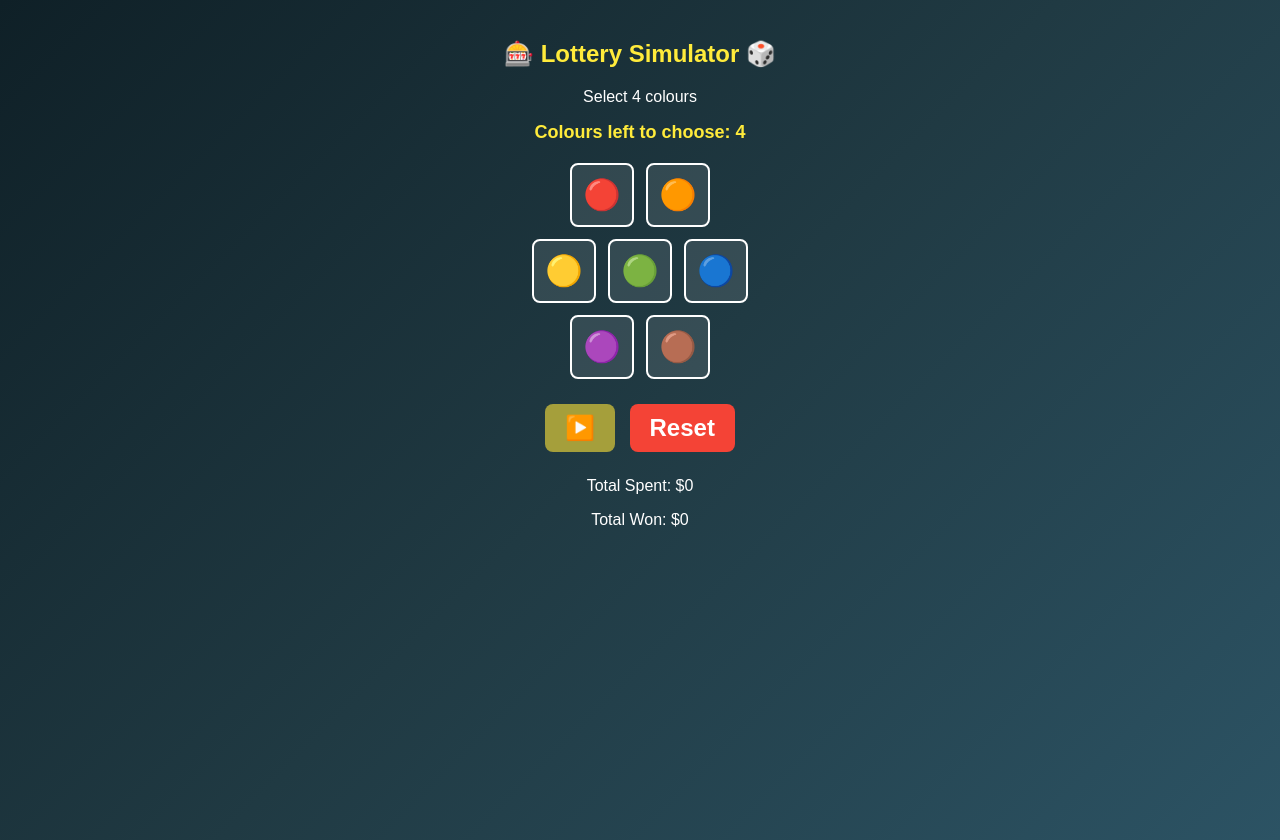
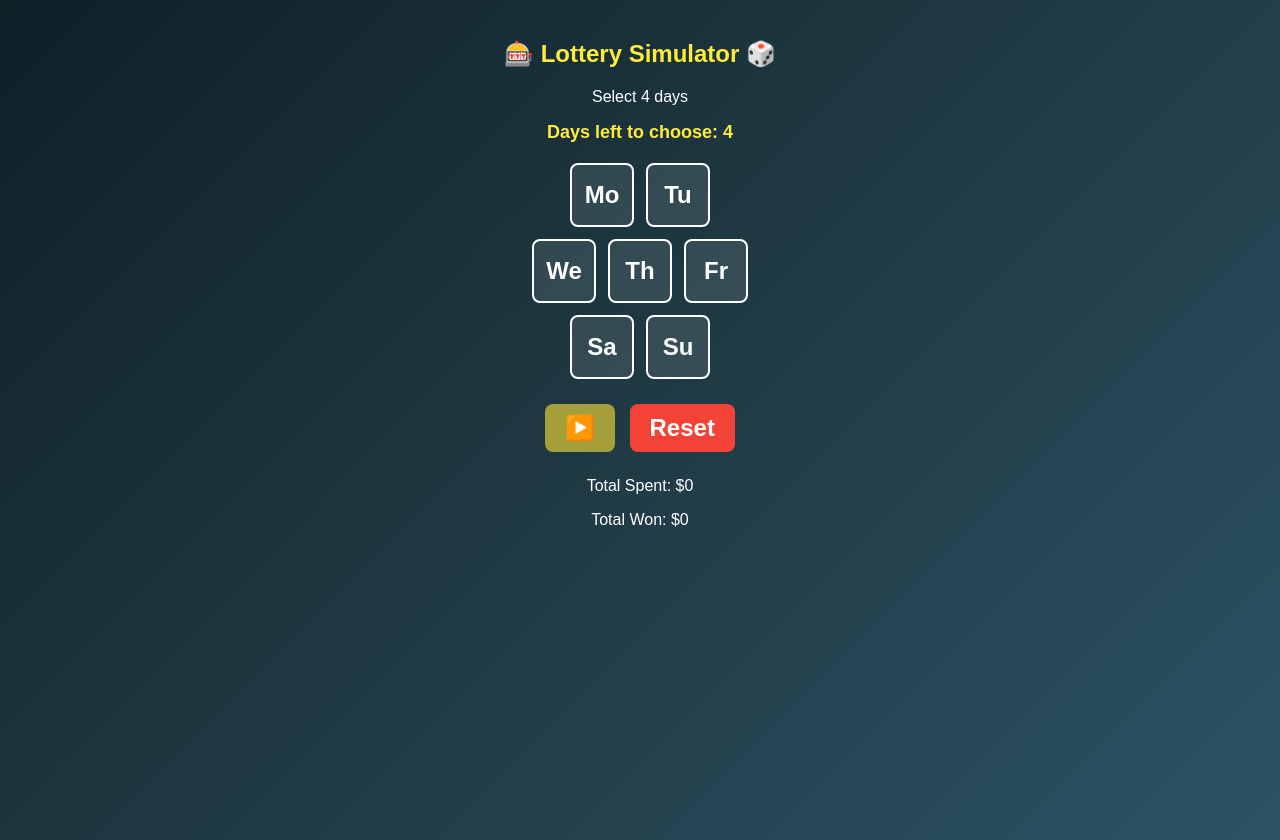
Before and after one commit to girishgopalakrishnangg-code/LotterySim-, a plain HTML site: page index.html in a window 1280 px wide. Drawn offline with Linux system fonts and the light colour scheme.

Commit message:
Update index.html
Replaced colours with days of week

```diff
--- a/index.html
+++ b/index.html
@@ -24,7 +24,7 @@
     width:60px; height:60px; line-height:60px; text-align:center;
     border-radius:8px; border:2px solid white;
     background:rgba(255,255,255,0.1); color:white;
-    cursor:pointer; transition:all 0.3s; font-weight:bold; font-size:30px;
+    cursor:pointer; transition:all 0.3s; font-weight:bold; font-size:24px;
     user-select:none;
   }
   .number:hover { background: rgba(255,255,255,0.18); }
@@ -56,15 +56,15 @@
   #remainingPanel { margin-top:10px; font-weight:bold; color:#ffeb3b; font-size:18px; }
 
   @media (max-width:420px){
-    .number{ width:50px; height:50px; line-height:50px; font-size:24px; }
+    .number{ width:50px; height:50px; line-height:50px; font-size:20px; }
   }
 </style>
 </head>
 <body>
 
 <h2>🎰 Lottery Simulator 🎲</h2>
-<p>Select 4 colours</p>
-<div id="remainingPanel">Colours left to choose: <span id="remaining">4</span></div>
+<p>Select 4 days</p>
+<div id="remainingPanel">Days left to choose: <span id="remaining">4</span></div>
 
 <div class="rows" id="numberContainer">
   <div class="row" id="row1"></div>
@@ -96,15 +96,15 @@ const wonEl    = document.getElementById("won");
 const remainingEl = document.getElementById("remaining");
 const playButton  = document.getElementById("playButton");
 
-// Number → Symbol map
-const symbolMap = {
-  1: "🔴",
-  2: "🟠",
-  3: "🟡",
-  4: "🟢",
-  5: "🔵",
-  6: "🟣",
-  7: "🟤"
+// Number → Day map
+const dayMap = {
+  1: "Mo",
+  2: "Tu",
+  3: "We",
+  4: "Th",
+  5: "Fr",
+  6: "Sa",
+  7: "Su"
 };
 
 const layout = [
@@ -113,14 +113,14 @@ const layout = [
   [6,7]
 ];
 
-// create number buttons (colours)
+// create day buttons
 layout.forEach((rowNums, i) => {
   const row = document.getElementById(`row${i+1}`);
   rowNums.forEach(num => {
     const el = document.createElement('div');
     el.className = 'number';
-    el.dataset.value = num;         // store actual number for logic
-    el.innerHTML = symbolMap[num];  // show colour symbol
+    el.dataset.value = num;
+    el.innerHTML = dayMap[num];
     el.addEventListener('click', () => toggleNumber(num, el));
     row.appendChild(el);
   });
@@ -170,13 +170,13 @@ playButton.addEventListener('click', async () => {
     if (!winningNumbers.includes(r)) winningNumbers.push(r);
   }
 
-  resultEl.innerHTML = `Winning colours: <span id="winningNumbers"></span><br>`;
+  resultEl.innerHTML = `Winning days: <span id="winningNumbers"></span><br>`;
   const winningNumbersEl = document.getElementById('winningNumbers');
 
   for (let i=0; i<winningNumbers.length; i++){
     await new Promise(res => setTimeout(res, 2000));
     const num = winningNumbers[i];
-    winningNumbersEl.innerHTML += symbolMap[num] + ' ';
+    winningNumbersEl.innerHTML += dayMap[num] + ' ';
     const el = Array.from(document.querySelectorAll('.number'))
       .find(n => parseInt(n.dataset.value) === num);
     if (!el) continue;
@@ -189,7 +189,7 @@ playButton.addEventListener('click', async () => {
   }
 
   const matches = selectedNumbers.filter(n => winningNumbers.includes(n)).length;
-  let message = `<br>You matched ${matches} colour(s).<br>`;
+  let message = `<br>You matched ${matches} day(s).<br>`;
   if (matches === 4){
     totalWon += 21;
     message += "🎉 Congratulations! You won $21!";
```
